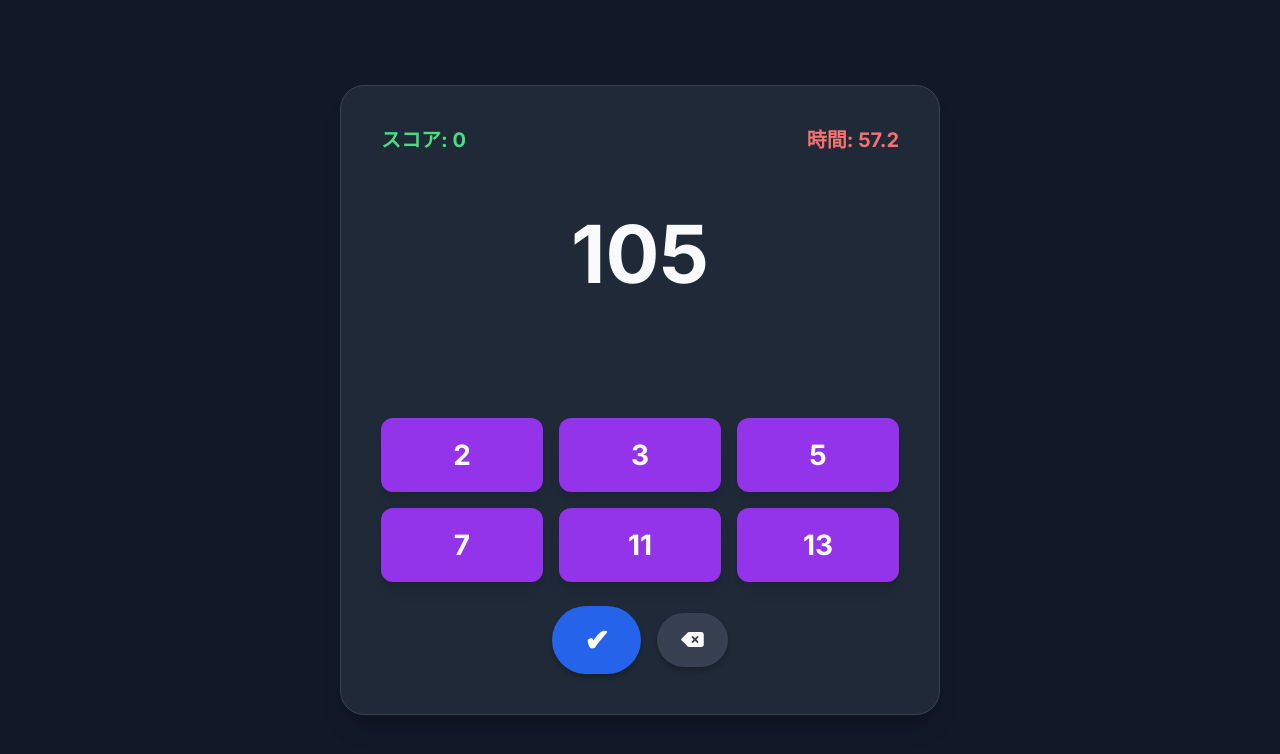
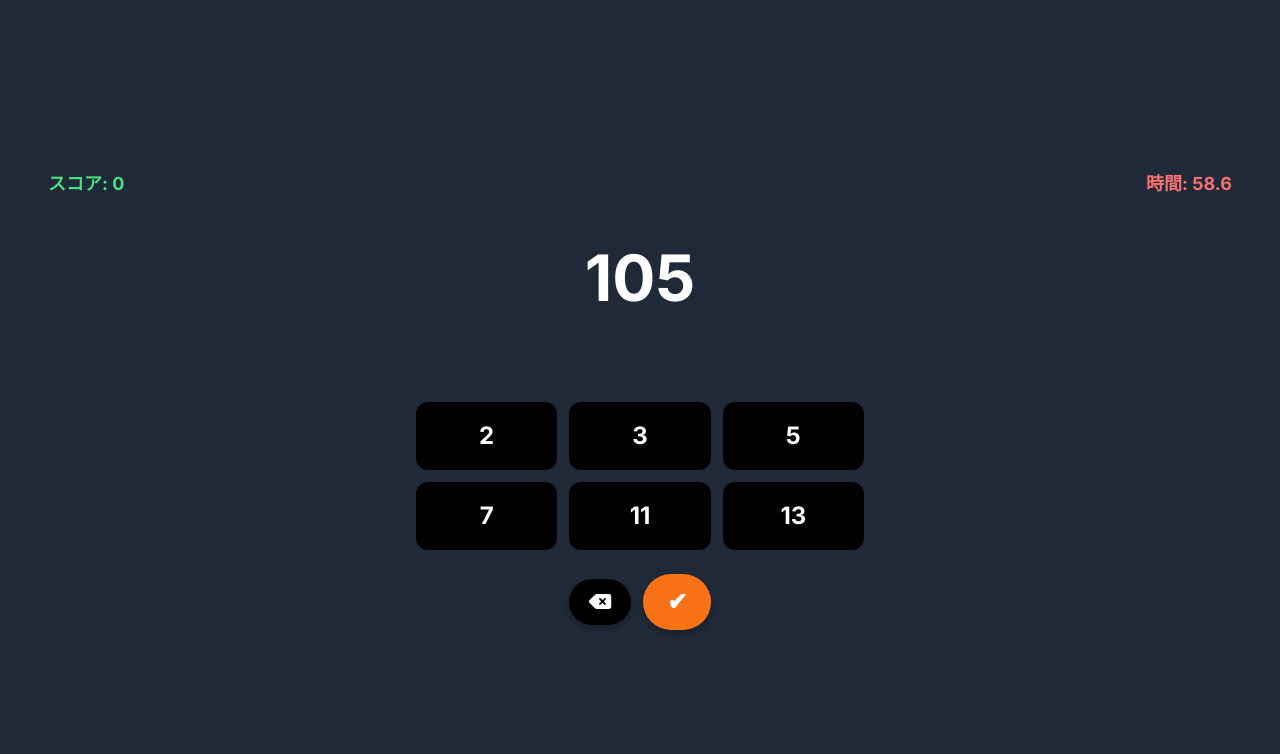
Before and after one commit to cubesky213/WallPrime, a plain HTML site: page index.html in a window 1280 px wide. Both pictures are taken after a click on the button "START". Drawn offline with nearby package versions, Linux system fonts and the light colour scheme.

Commit message:
Update index.html

```diff
--- a/index.html
+++ b/index.html
@@ -10,94 +10,101 @@
         @import url('https://fonts.googleapis.com/css2?family=Inter:wght@400;700&display=swap');
         body {
             font-family: 'Inter', sans-serif;
-            background-color: #333132; /* Darker background */
-            color: #f3f4f6; /* Lighter text */
+            background-color: #2d2d2d;
+            color: #f9fafb;
+            margin: 0;
+            width: 100vw;
+            height: 100vh;
             display: flex;
             justify-content: center;
             align-items: center;
-            min-height: 100vh;
-            padding: 1rem;
-            -webkit-user-select: none;
-            -moz-user-select: none;
-            -ms-user-select: none;
             user-select: none;
             touch-action: manipulation;
         }
         .game-container {
-            background-color: #1f2937; /* Even darker container */
-            padding: 3rem;
-            border-radius: 2rem;
-            box-shadow: 0 20px 25px -5px rgba(0, 0, 0, 0.5), 0 10px 10px -5px rgba(0, 0, 0, 0.4);
-            max-width: 600px;
+            background-color: #1f2937;
+            padding: 2rem;
+            border-radius: 0;
+            box-shadow: none;
             width: 100%;
+            height: 100%;
+            display: flex;
+            flex-direction: column;
+            justify-content: center;
+            align-items: center;
             text-align: center;
-            border: 2px solid #374151;
         }
         .btn-prime {
             width: 100%;
-            padding-top: 1rem;
-            padding-bottom: 1rem;
-            font-size: 1.75rem;
+            padding: 1rem 0;
+            font-size: 1.5rem;
             font-weight: bold;
             border-radius: 0.75rem;
-            box-shadow: 0 4px 6px -1px rgba(0, 0, 0, 0.2), 0 2px 4px -2px rgba(0, 0, 0, 0.2);
             transition: all 0.2s;
-            background-color: #4f46e5;
-            color: white;
+            background-color: #000000;
+            color: #ffffff;
         }
         .btn-prime:hover {
             transform: translateY(-3px);
-            background-color: #6366f1;
+            background-color: #111111;
         }
         .btn-action {
             padding: 0.75rem 1.5rem;
             font-size: 1.25rem;
             font-weight: bold;
-            border-radius: 0.75rem;
-            box-shadow: 0 4px 6px -1px rgba(0, 0, 0, 0.2), 0 2px 4px -2px rgba(0, 0, 0, 0.2);
+            border-radius: 9999px;
+            box-shadow: 0 4px 6px rgba(0,0,0,0.2);
             transition: all 0.2s;
         }
         .btn-action:hover {
             transform: translateY(-2px);
         }
         .current-number {
-            font-size: 5rem;
-            font-weight: 800; /* Extra bold */
-            min-height: 6rem;
+            font-size: 4rem;
+            font-weight: 800;
+            min-height: 5rem;
             display: flex;
             justify-content: center;
             align-items: center;
+            color: #ffffff; /* 白に変更 */
+            transition: transform 0.3s ease, opacity 0.3s ease; /* アニメーション効果 */
+        }
+        .fade-out {
+            opacity: 0;
+            transform: scale(0.8);
+        }
+        .fade-in {
+            opacity: 1;
+            transform: scale(1);
         }
     </style>
 </head>
-<body class="bg-gray-900 flex flex-col items-center justify-center min-h-screen p-4">
-    <div class="game-container rounded-3xl p-6 md:p-10 shadow-xl border border-gray-700">
-        <div class="flex justify-between items-center mb-10 text-xl font-bold">
+<body>
+    <div class="game-container">
+        <div class="flex justify-between items-center mb-8 text-lg font-bold w-full px-4">
             <div id="scoreDisplay" class="text-green-400">SCORE: 0</div>
             <div id="timerDisplay" class="text-red-400">TIME: 60.0</div>
         </div>
 
-        <div class="mb-10">
-            <div class="current-number text-gray-50" id="currentNumber"></div>
-            <div class="flex justify-center items-center mt-4 h-12">
-                <div class="text-3xl font-mono text-blue-400" id="playerInput"></div>
+        <div class="mb-6">
+            <div class="current-number" id="currentNumber"></div>
+            <div class="flex justify-center items-center mt-3 h-10">
+                <div class="text-2xl font-mono text-blue-300" id="playerInput"></div>
             </div>
         </div>
 
-        <div id="primeButtons" class="grid grid-cols-3 gap-4 mb-6">
-            <!-- 素因数ボタンはJSで生成 -->
+        <div id="primeButtons" class="grid grid-cols-3 gap-3 mb-6 w-full max-w-md"></div>
+
+        <div id="actionButtons" class="flex justify-center gap-3 items-center">
+            <button id="backspaceButton" class="btn-action bg-black text-white py-2 px-5" disabled><i class="fas fa-backspace"></i></button>
+            <button id="checkButton" class="btn-action bg-orange-500 text-white text-2xl py-3 px-6" disabled>✔</button>
+            <button id="startButton" class="btn-action bg-green-600 text-white py-2 px-5">START</button>
+            <button id="restartButton" class="btn-action bg-red-600 text-white py-2 px-5" style="display: none;">RESTART</button>
         </div>
 
-        <div id="actionButtons" class="flex justify-center gap-4 items-center">
-            <button id="checkButton" class="btn-action bg-blue-600 text-white text-3xl py-4 px-8 rounded-full hover:bg-blue-700 focus:outline-none focus:ring-2 focus:ring-blue-500 transition-transform" disabled>✔</button>
-            <button id="backspaceButton" class="btn-action bg-gray-700 text-white py-3 px-6 rounded-full hover:bg-gray-800 focus:outline-none focus:ring-2 focus:ring-gray-600 transition-transform" disabled><i class="fas fa-backspace"></i></button>
-            <button id="startButton" class="btn-action bg-green-600 text-white py-3 px-6 rounded-full hover:bg-green-700 focus:outline-none focus:ring-2 focus:ring-green-500 transition-transform">START</button>
-            <button id="restartButton" class="btn-action bg-red-600 text-white py-3 px-6 rounded-full hover:bg-red-700 focus:outline-none focus:ring-2 focus:ring-red-500 transition-transform" style="display: none;">RESTART</button>
-        </div>
-
-        <div id="results" class="mt-8 text-center" style="display: none;">
-            <h2 class="text-3xl font-bold mb-4 text-gray-100">FINAL SCORE</h2>
-            <div class="text-xl md:text-2xl font-semibold text-gray-300"><span id="finalScore">0</span></div>
+        <div id="results" class="mt-6 text-center hidden">
+            <h2 class="text-2xl font-bold mb-2 text-gray-100">FINAL SCORE</h2>
+            <div class="text-lg md:text-xl font-semibold text-gray-300"><span id="finalScore">0</span></div>
         </div>
     </div>
 
@@ -124,7 +131,6 @@
         const resultsContainer = document.getElementById('results');
         const finalScoreDisplay = document.getElementById('finalScore');
 
-        // 問題リストを生成
         function generateQuestionList() {
             const list = new Set();
             while (list.size < 50) {
@@ -143,7 +149,6 @@
             return Array.from(list).map(item => JSON.parse(item));
         }
 
-        // ゲーム開始
         function startGame() {
             gameActive = true;
             score = 0;
@@ -161,28 +166,11 @@
 
             questionList = generateQuestionList();
 
-            // 素因数ボタンを生成
             primeButtonsContainer.innerHTML = '';
-            // 上段に3つ
-            for (let i = 0; i < 3; i++) {
-                const prime = primeOptions[i];
+            for (let prime of primeOptions) {
                 const button = document.createElement('button');
                 button.textContent = prime;
-                button.className = 'btn-prime bg-purple-600 text-white font-bold py-4 px-4 rounded-xl shadow-lg hover:bg-purple-700 focus:outline-none focus:ring-2 focus:ring-purple-500 transition-transform';
-                button.addEventListener('click', () => {
-                    if (gameActive) {
-                        currentPlayerInput.push(prime);
-                        updateInputDisplay();
-                    }
-                });
-                primeButtonsContainer.appendChild(button);
-            }
-            // 下段に3つ
-            for (let i = 3; i < 6; i++) {
-                const prime = primeOptions[i];
-                const button = document.createElement('button');
-                button.textContent = prime;
-                button.className = 'btn-prime bg-purple-600 text-white font-bold py-4 px-4 rounded-xl shadow-lg hover:bg-purple-700 focus:outline-none focus:ring-2 focus:ring-purple-500 transition-transform';
+                button.className = 'btn-prime';
                 button.addEventListener('click', () => {
                     if (gameActive) {
                         currentPlayerInput.push(prime);
@@ -196,11 +184,10 @@
             nextProblem();
         }
 
-        // タイマー開始
         function startTimer() {
             timerInterval = setInterval(() => {
                 if (timer > 0) {
-                    timer -= 0.1;
+                    timer -= 0.05;
                     timerDisplay.textContent = `時間: ${timer.toFixed(1)}`;
                 } else {
                     endGame();
@@ -208,12 +195,10 @@
             }, 100);
         }
 
-        // タイマー停止
         function stopTimer() {
             clearInterval(timerInterval);
         }
 
-        // 次の問題を出す
         function nextProblem() {
             if (questionList.length === 0) {
                 endGame();
@@ -223,19 +208,32 @@
             currentProblem = questionList.splice(randomIndex, 1)[0];
             currentNumber = currentProblem.number;
 
-            currentNumberDisplay.textContent = currentProblem.number;
+            // 数字切替時にアニメーション
+            currentNumberDisplay.classList.add('fade-out');
+            setTimeout(() => {
+                currentNumberDisplay.textContent = currentProblem.number;
+                currentNumberDisplay.classList.remove('fade-out');
+                currentNumberDisplay.classList.add('fade-in');
+                setTimeout(() => currentNumberDisplay.classList.remove('fade-in'), 300);
+            }, 300);
+
             currentPlayerInput = [];
             updateInputDisplay();
         }
 
-        // 入力表示を更新
         function updateInputDisplay() {
             playerInputDisplay.textContent = currentPlayerInput.join(' × ');
         }
 
-        // チェックボタンの処理
         checkButton.addEventListener('click', () => {
-            if (!gameActive || currentPlayerInput.length === 0) return;
+            if (!gameActive) return;
+
+            if (currentNumber === 1) {
+                nextProblem();
+                return;
+            }
+
+            if (currentPlayerInput.length === 0) return;
             stopTimer();
 
             let tempNumber = currentNumber;
@@ -255,7 +253,6 @@
                 isPerfectlyCorrect = true;
             }
 
-            // 素因数分解の過程をアニメーション表示
             animateFactorization([currentNumber].concat(correctFactors.map((_, i) => {
                 let val = currentNumber;
                 for(let j = 0; j <= i; j++) {
@@ -263,18 +260,17 @@
                 }
                 return val;
             }))).then(() => {
-                let scoreChange = 0;
                 let timeChange = 0;
 
-                if (isPerfectlyCorrect) { // 完全に正解
+                if (isPerfectlyCorrect) {
                     score += correctFactors.reduce((sum, val) => sum + val, 0);
                     score += currentProblem.factors.length * 10;
                     timeChange += currentProblem.factors.length * 0.2;
                     nextProblem();
-                } else if (correctFactors.length > 0) { // 部分的に正解
+                } else if (correctFactors.length > 0) {
                     score += correctFactors.reduce((sum, val) => sum + val, 0);
                     currentNumber = tempNumber;
-                } else { // 全て間違い
+                } else {
                     if (score > 5) score -= 5;
                     timeChange -= 1;
                 }
@@ -289,7 +285,6 @@
             });
         });
 
-        // 素因数分解の過程を切り替え表示
         function animateFactorization(numbers) {
             return new Promise(resolve => {
                 let index = 0;
@@ -305,7 +300,6 @@
             });
         }
 
-        // 戻るボタンの処理
         backspaceButton.addEventListener('click', () => {
             if (gameActive && currentPlayerInput.length > 0) {
                 currentPlayerInput.pop();
@@ -313,11 +307,9 @@
             }
         });
 
-        // スタートボタンの処理
         startButton.addEventListener('click', startGame);
         restartButton.addEventListener('click', startGame);
 
-        // ゲーム終了
         function endGame() {
             stopTimer();
             gameActive = false;
```
